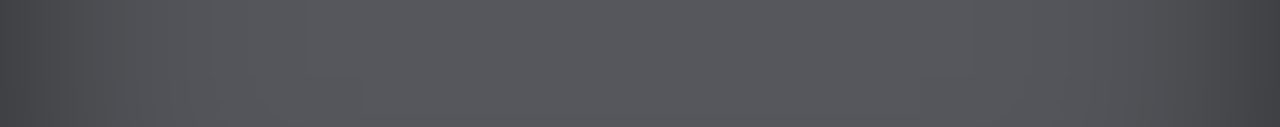
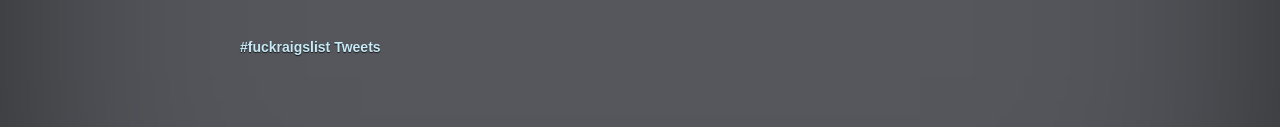
Before and after one commit to echojuno/echojuno.github.io, a plain HTML site: page index.html in a window 1280 px wide. Shown: the part 417-544 px from the top of the page. Drawn offline with Linux system fonts and the light colour scheme.

Commit message:
Update index.html

```diff
--- a/index.html
+++ b/index.html
@@ -90,6 +90,7 @@
 </form>
 <!--REACHMAIL FORM ENDS HERE-->
 
+<div> <a class="twitter-timeline" href="https://twitter.com/hashtag/fuckraigslist" data-widget-id="589069595257995264">#fuckraigslist Tweets</a> <script>!function(d,s,id){var js,fjs=d.getElementsByTagName(s)[0],p=/^http:/.test(d.location)?'http':'https';if(!d.getElementById(id)){js=d.createElement(s);js.id=id;js.src=p+"://platform.twitter.com/widgets.js";fjs.parentNode.insertBefore(js,fjs);}}(document,"script","twitter-wjs");</script> </div>
 
 <!--REACHMAIL FORM ENDS HERE-->
 
```
